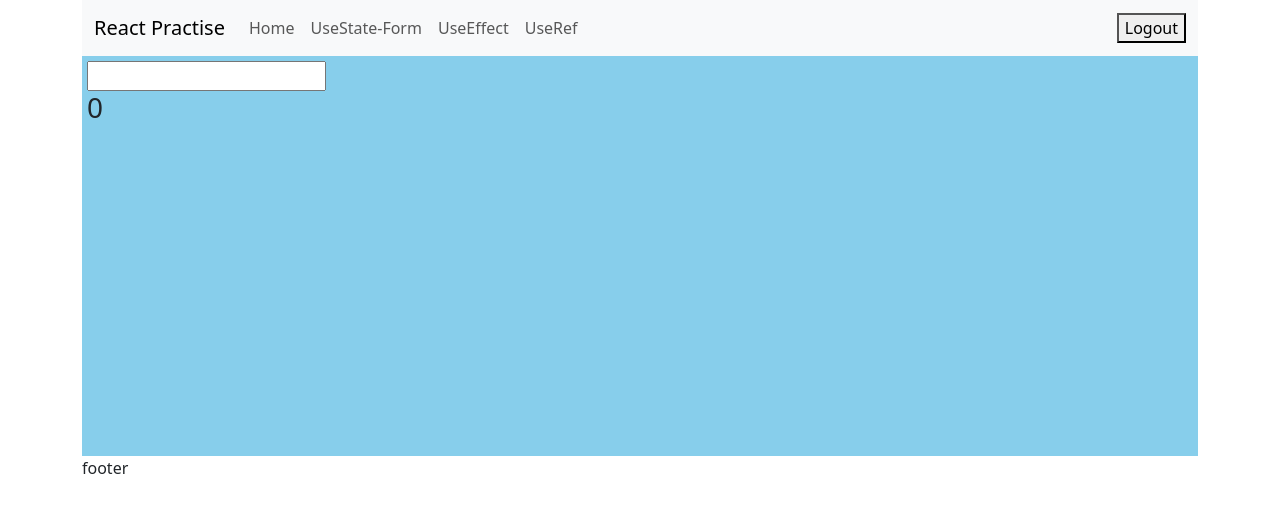
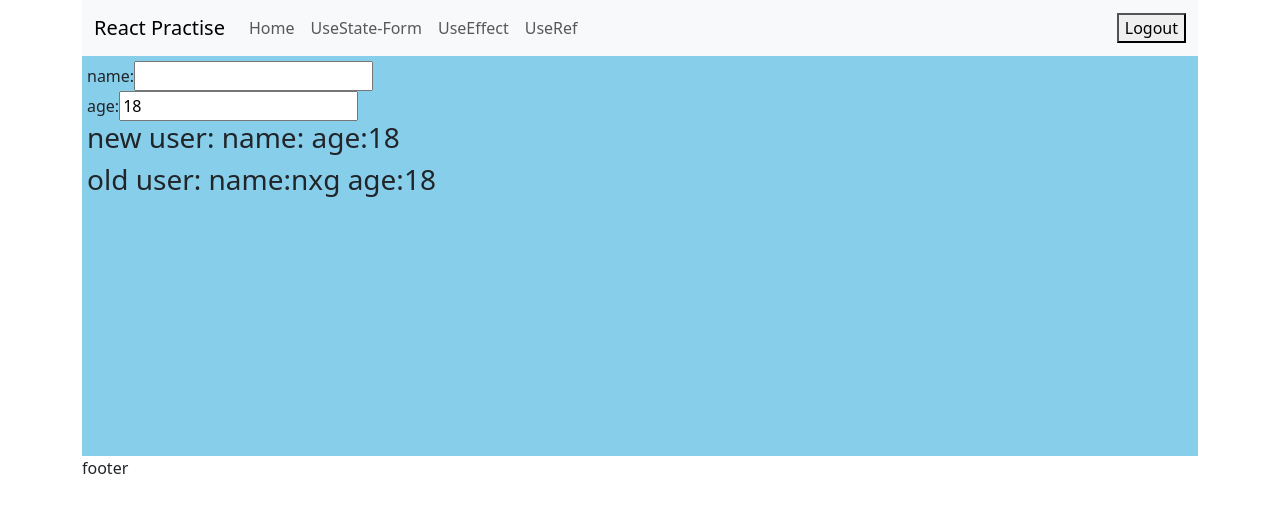
Before and after one commit to bernie-ning/react-starter, a React (Create React App) app: page /UseRef in a window 1280 px wide. Shown: the top 512 px of the page. Built offline with nearby package versions, Linux system fonts and the light colour scheme.

Commit message:
1 file modified

```diff
--- a/src/pages/UseRef.tsx
+++ b/src/pages/UseRef.tsx
@@ -1,23 +1,47 @@
 import * as React from 'react';
 
 export default function UseRef() {
-  const [name, setName] = React.useState('');
-  const count = React.useRef(0);
+  const [user, setUser] = React.useState({ name: '', age: 18 });
 
-  React.useEffect(() => {
-    count.current += 1;
-  });
+  const oldUser = React.useRef({ name: 'nxg', age: 18 });
+
+  React.useEffect(() => {});
+
+  const handleChange = (event) => {
+    const name = event.target.name;
+    const value = event.target.value;
+
+    setUser((values) => {
+      return { ...values, [name]: value };
+    });
+  };
 
   return (
     <>
-      <input
-        type="text"
-        value={name}
-        onChange={(e) => {
-          setName(e.target.value);
-        }}
-      />
-      <h3>{count.current}</h3>
+      <div>
+        name:
+        <input
+          name="name"
+          type="text"
+          value={user.name}
+          onChange={handleChange}
+        />
+      </div>
+      <div>
+        age:
+        <input
+          name="age"
+          type="number"
+          value={user.age}
+          onChange={handleChange}
+        />
+      </div>
+      <h3>
+        new user: name:{user.name} age:{user.age}
+      </h3>
+      <h3>
+        old user: name:{oldUser.current.name} age:{oldUser.current.age}
+      </h3>
     </>
   );
 }
```
